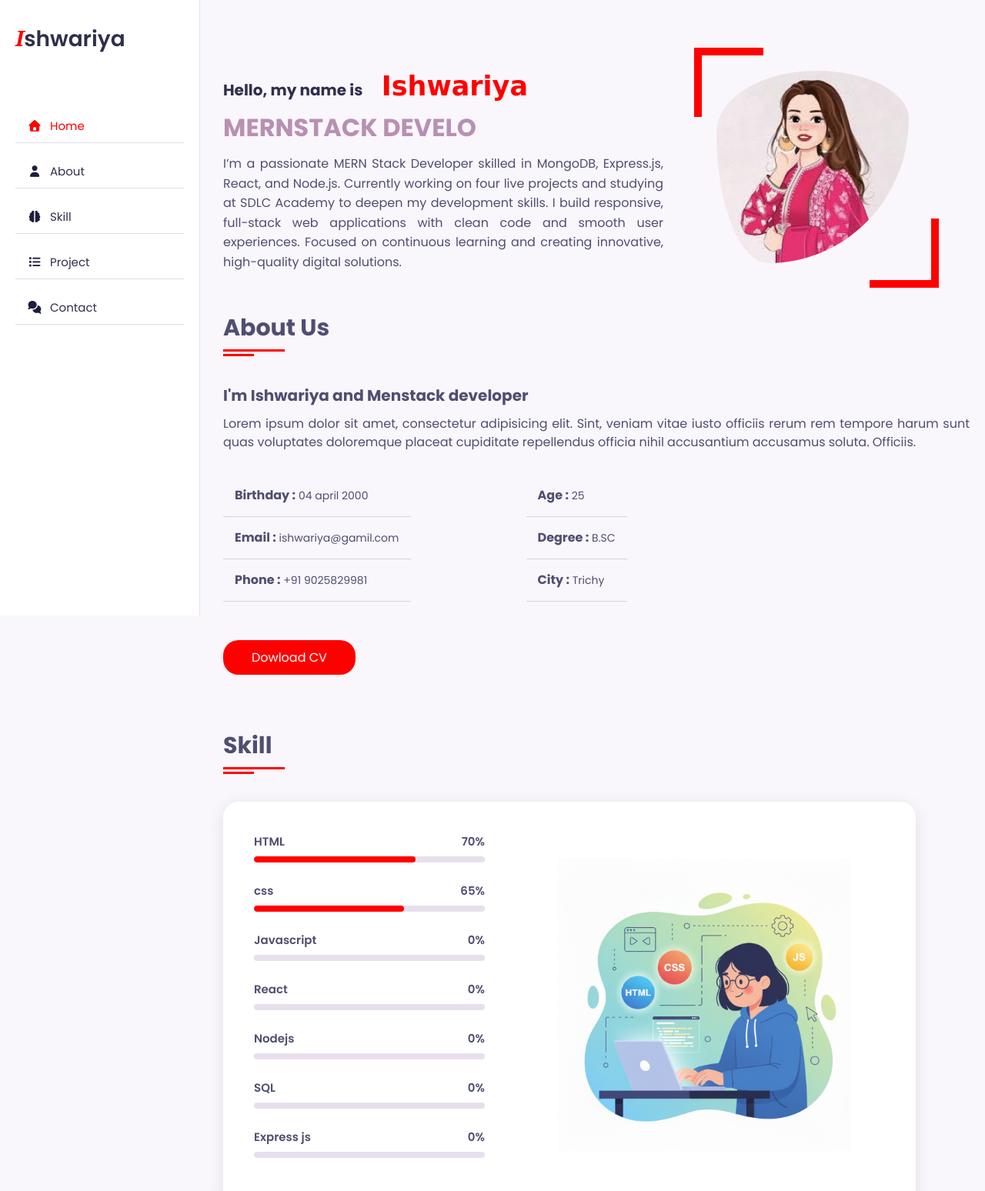
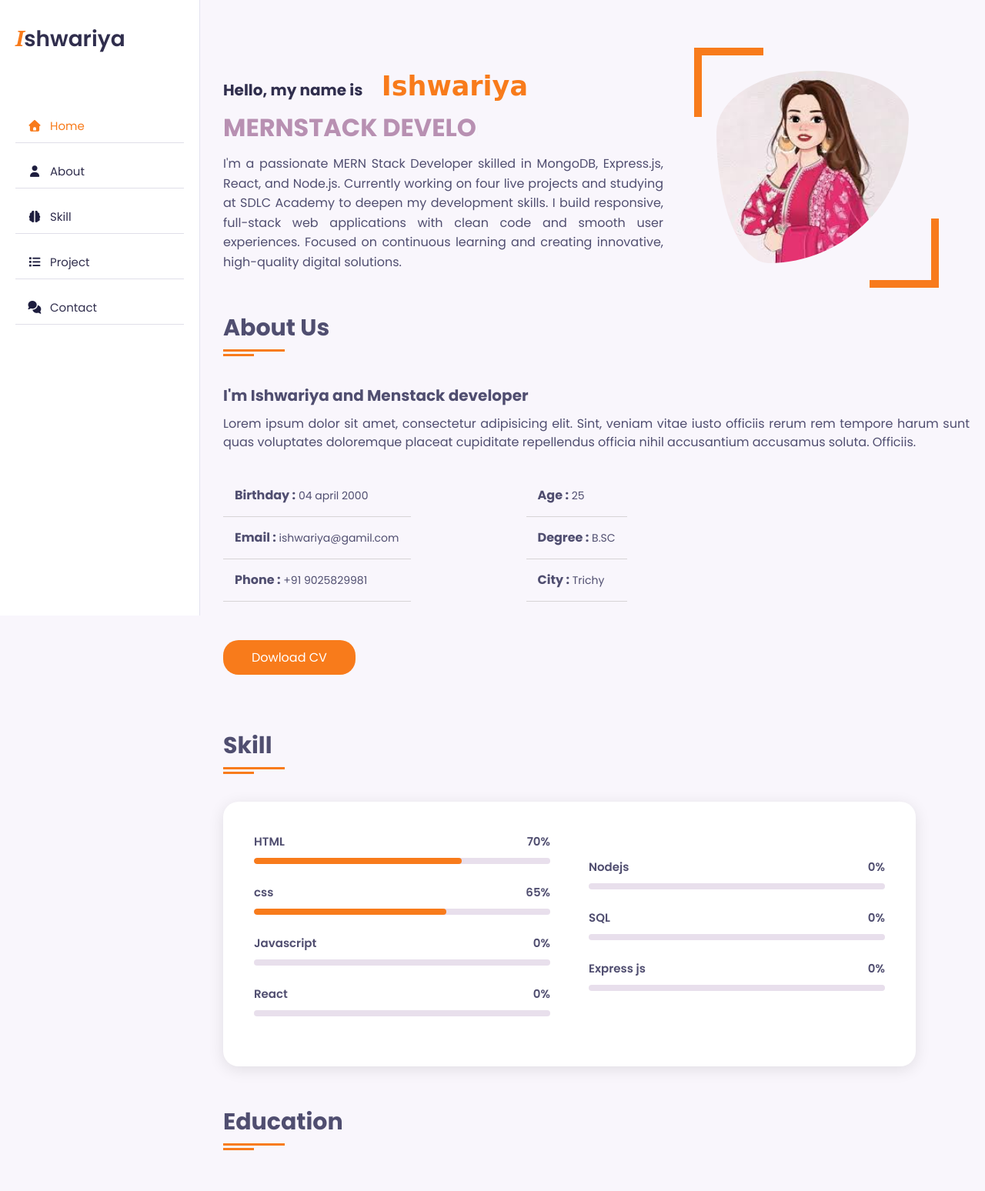
Before and after one commit to ishwariyaraja/portfolio, a plain HTML site: page index.html in a window 1280 px wide. Shown: the top 1548 px of the page at 77% size. Drawn offline with Linux system fonts and the light colour scheme; a web font is replaced by a local one.

Commit message:
upgrad color

```diff
--- a/css/style.css
+++ b/css/style.css
@@ -3,7 +3,7 @@
 :root{
     --bg-white:#fff;
     --bg-black-icon:#222222;
-    --text1:red;
+    --text1:#F87B1B;
     --text2:#302e4d;
     --text3:#504e70;
     --text4:white;
@@ -370,7 +370,13 @@ button a{
     }
 /* 3 */
     .skills {
-      width: 300px;
+      width: 500px;
+
+    }
+    .skill{
+      width: 500px;
+      margin: 0 0;
+
     }
 
     .skill-item {
@@ -383,7 +389,7 @@ button a{
       align-items: center;
       font-size: 15px;
       font-weight: 600;
-      margin-bottom: 8px;
+      margin-bottom: 10px;
       color: var(--text3);
     }
 
@@ -408,26 +414,26 @@ button a{
 
     }
 
-    .skills-image {
+    /* .skills-image {
       flex: 1;
       display: flex;
       justify-content: center;
       align-items: center;
       transition: 2s ease-out;
-    }
-    .skills-container:hover .skills-imag img{
+    } */
+    /* .skills-container:hover .skills-imag img{
       transform: scale(1.1);
       box-shadow: 0 8px 20px rgba(0, 0, 0, 0.5);
       border-radius: 15px;
       cursor: pointer;
-     }
+     } */
 
-    .skills-image img {
+    /* .skills-image img {
       width: 100%;
       max-width: 380px;
       object-fit: cover;
       overflow: hidden;
-    }
+    } */
 
 
    @media (max-width: 768px) {
@@ -657,8 +663,8 @@ h2.section-tittle::before{
     }
 
     .contact-container:hover {
-      transform: translateY(-5px);
-     box-shadow: 0 10px 25px rgba(255, 0,51, 0.3);
+     transform: translateY(-5px);
+     box-shadow: 0 10px 25px rgba(201, 2, 42, 0.3);
     }
 
     .contact-container h2 {
@@ -686,7 +692,7 @@ h2.section-tittle::before{
       border: none;
       outline: none;
       border-radius: 10px;
-      background: rgba(216, 129, 196, 0.322);
+      background: rgba(196, 102, 113, 0.708);
       color:var(--text1);
       font-size: 14px;
       transition: 0.3s;
@@ -700,7 +706,7 @@ h2.section-tittle::before{
     input:focus,
     textarea:focus {
       background: rgba(255, 255, 255, 0.418);
-      box-shadow: 0 0 5px #c31a99;
+      box-shadow: 0 0 7px #c90223;
     }
 
     .send-btn {
@@ -716,7 +722,7 @@ h2.section-tittle::before{
     }
 
     .send-btn:hover {
-      background: linear-gradient(135deg, #47053cf7, #420434cd);
+      background: linear-gradient(135deg, #ee0115f7, #d7063acd);
       transform: scale(1.05);
-      box-shadow: 0 0 10px rgba(220, 7, 142, 0.3);
+      box-shadow: 0 0 10px rgba(143, 24, 38, 0.3);
     }
--- a/index.html
+++ b/index.html
@@ -28,7 +28,7 @@
       </div>
 
       <ul class="nav" id="home" >
-        <li><a href="#home" style="color:red"><i class="fa fa-home" style="color: red;"></i>Home</a></li>
+        <li><a href="#home" style="color:#F87B1B"><i class="fa fa-home" style="color:#F87B1B;"></i>Home</a></li>
         <li><a href="#about"><i class="fa fa-user"></i>About</a></li>
         <li><a href="#skill"><i class="fa-solid fa-brain"></i>Skill</a></li>
         <li><a href="#project"><i class="fa fa-list"></i>Project</a></li>
@@ -41,7 +41,7 @@
     <div class="info">
      <h2>Hello, my name is <span  class="nam">Ishwariya</span></h2>
      <h1 class="text">MERNSTACK DEVELOPER</h1>
-     <p>I’m a passionate MERN Stack Developer skilled in MongoDB, Express.js, React, and Node.js.
+     <p>I'm a passionate MERN Stack Developer skilled in MongoDB, Express.js, React, and Node.js.
 Currently working on four live projects and studying at SDLC Academy to deepen my development skills.
 I build responsive, full-stack web applications with clean code and smooth user experiences.
 Focused on continuous learning and creating innovative, high-quality digital solutions. </p>
@@ -109,7 +109,23 @@ Focused on continuous learning and creating innovative, high-quality digital sol
         <div class="progress"><div class="progress-in" style="width:0%;"></div></div>
       </div>
 
+      <!-- <div class="skill-item">
+        <h5>Nodejs<span>0%</span></h5>
+        <div class="progress"><div class="progress-in" style="width:0%;"></div></div>
+      </div>
       <div class="skill-item">
+        <h5>SQL<span>0%</span></h5>
+        <div class="progress"><div class="progress-in" style="width:0%;"></div></div>
+      </div>
+      <div class="skill-item">
+        <h5>Express js<span>0%</span></h5>
+        <div class="progress"><div class="progress-in" style="width:0%;"></div></div>
+      </div> -->
+    </div>
+
+    <!-- RIGHT SIDE -->
+    <div class="skill">
+        <div class="skill-item">
         <h5>Nodejs<span>0%</span></h5>
         <div class="progress"><div class="progress-in" style="width:0%;"></div></div>
       </div>
@@ -121,11 +137,7 @@ Focused on continuous learning and creating innovative, high-quality digital sol
         <h5>Express js<span>0%</span></h5>
         <div class="progress"><div class="progress-in" style="width:0%;"></div></div>
       </div>
-    </div>
-
-    <!-- RIGHT SIDE -->
-    <div class="skills-image">
-      <img src="one.jpg" alt="Developer Image">
+      <!-- <img src="one.jpg" alt="Developer Image"> -->
    </div>
 </div>
 
```
